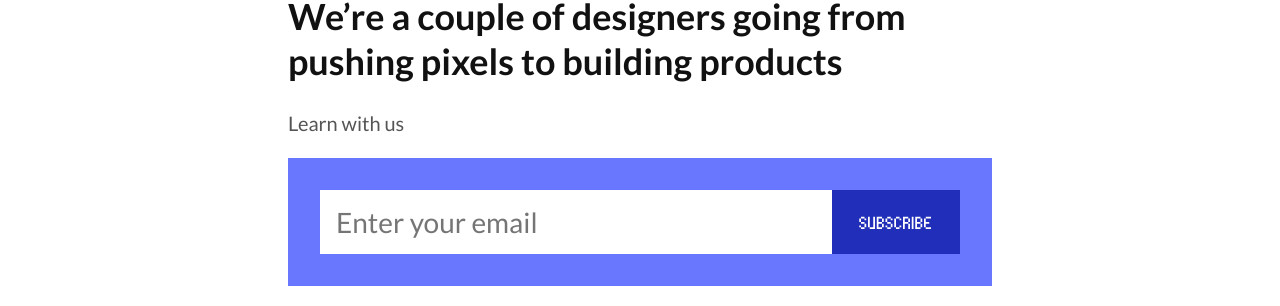
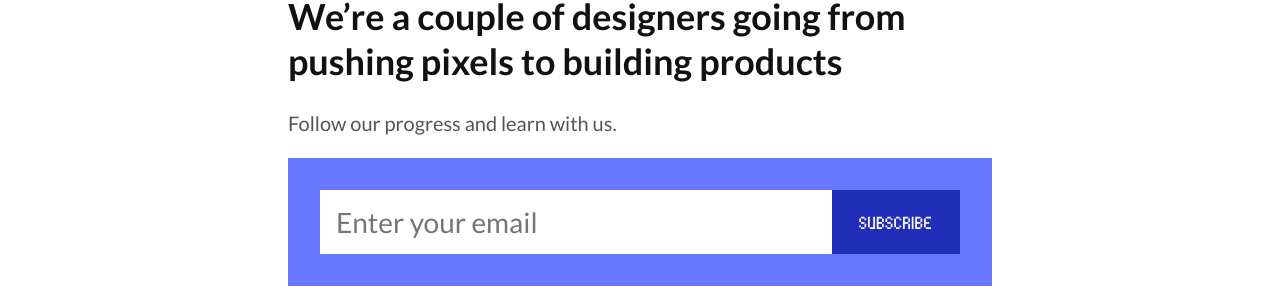
Before and after one commit to mattchewtaylor/pixels-in-progress, a Jekyll site: the page built from index.md, in a window 1280 px wide. Shown: the part 182-488 px from the top of the page. Built offline with Jekyll 4.4.1, drawn with Linux system fonts in a browser that asks for light colours.

Commit message:
copy update

```diff
--- a/_layouts/home.html
+++ b/_layouts/home.html
@@ -5,7 +5,7 @@ layout: default
   <div class="pa4 pa0-l measure-ultra-wide center">
     <p class="f3 bit-potion pip-purple tc">HELLO THERE,</p>
     <h1 class="f2 tl near-black lh-title">We’re a couple of designers going from pushing pixels to building products</h1>
-    <p class="f4 tl lh-copy mid-gray">Learn with us</p>
+    <p class="f4 tl lh-copy mid-gray">Follow our progress and learn with us.</p>
     {% include subscribe.html %}
   </div>
   <article>
```
